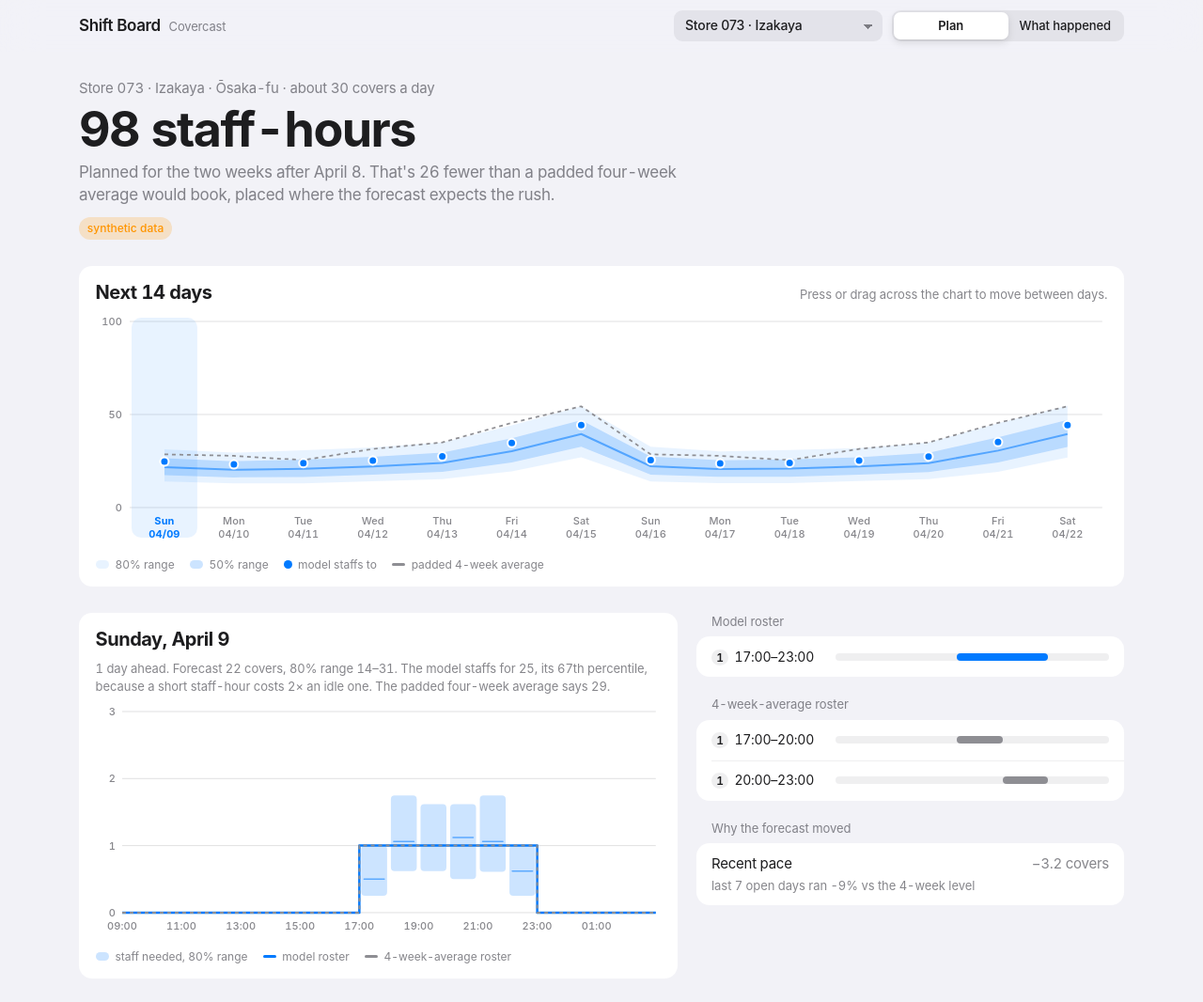
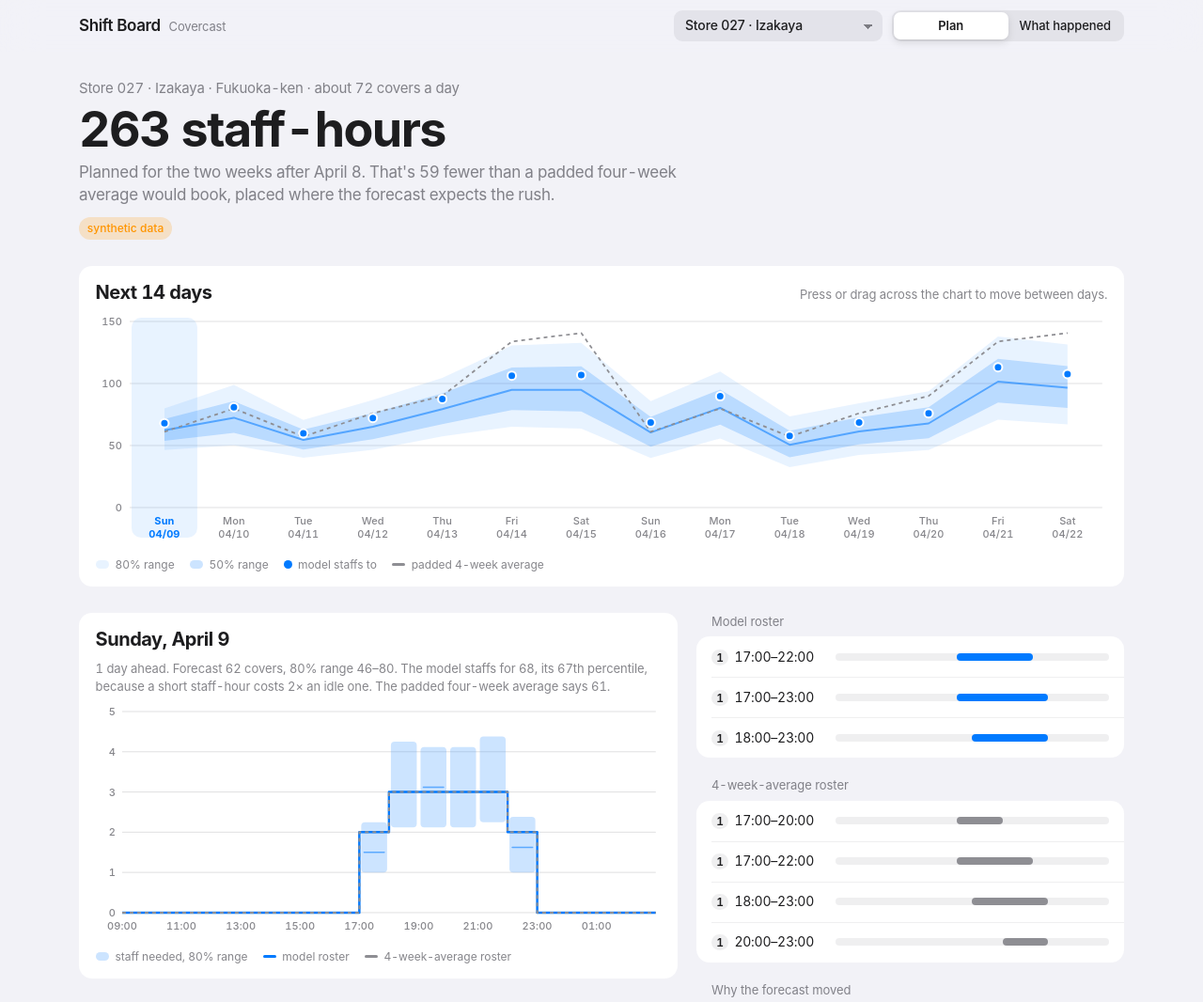
Before and after one commit to AnoopIbrampur/covercast, a plain HTML site: page site/index.html in a window 1280 px wide. Shown: the top 1066 px of the page at 94% size. Drawn offline with Linux system fonts and the light colour scheme.

Commit message:
Shift board opens on the restaurant with the largest replayed saving

```diff
--- a/site/index.html
+++ b/site/index.html
@@ -308,9 +308,10 @@ footer a:hover { text-decoration: underline; }
     if (Number.isInteger(s.day)) state.day = s.day;
   } catch (e) {}
   if (!(state.store >= 0 && state.store < D.stores.length)) {
-    // Open on a busy restaurant: that's where the rosters diverge.
-    const busy = D.stores.findIndex((s) => s.typical >= 30);
-    state.store = busy >= 0 ? busy : D.stores.length - 1;
+    // Open on the restaurant where the model's rosters saved the most once replayed.
+    // Every store is still one tap away in the picker, losses included.
+    const saved = (st) => st.days.reduce((a, d) => a + (d.replay ? d.replay.baseline - d.replay.model : 0), 0);
+    state.store = D.stores.reduce((best, st, i) => (saved(st) > saved(D.stores[best]) ? i : best), D.stores.length - 1);
   }
   const save = () => { try { localStorage.setItem("covercast", JSON.stringify({ store: state.store, day: state.day })); } catch (e) {} };
   const store = () => D.stores[state.store];
```
Also changed, not shown: src/covercast/site_template.html (+4 -3 lines).
